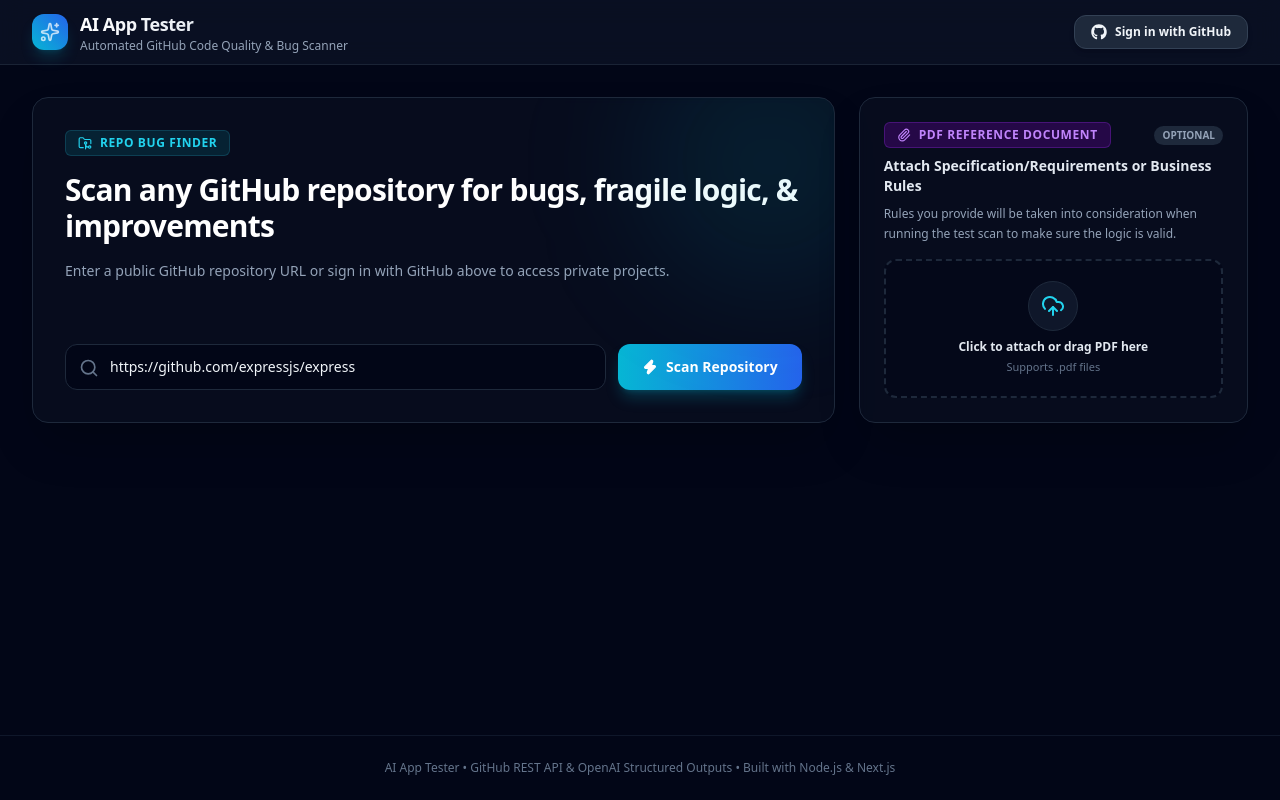
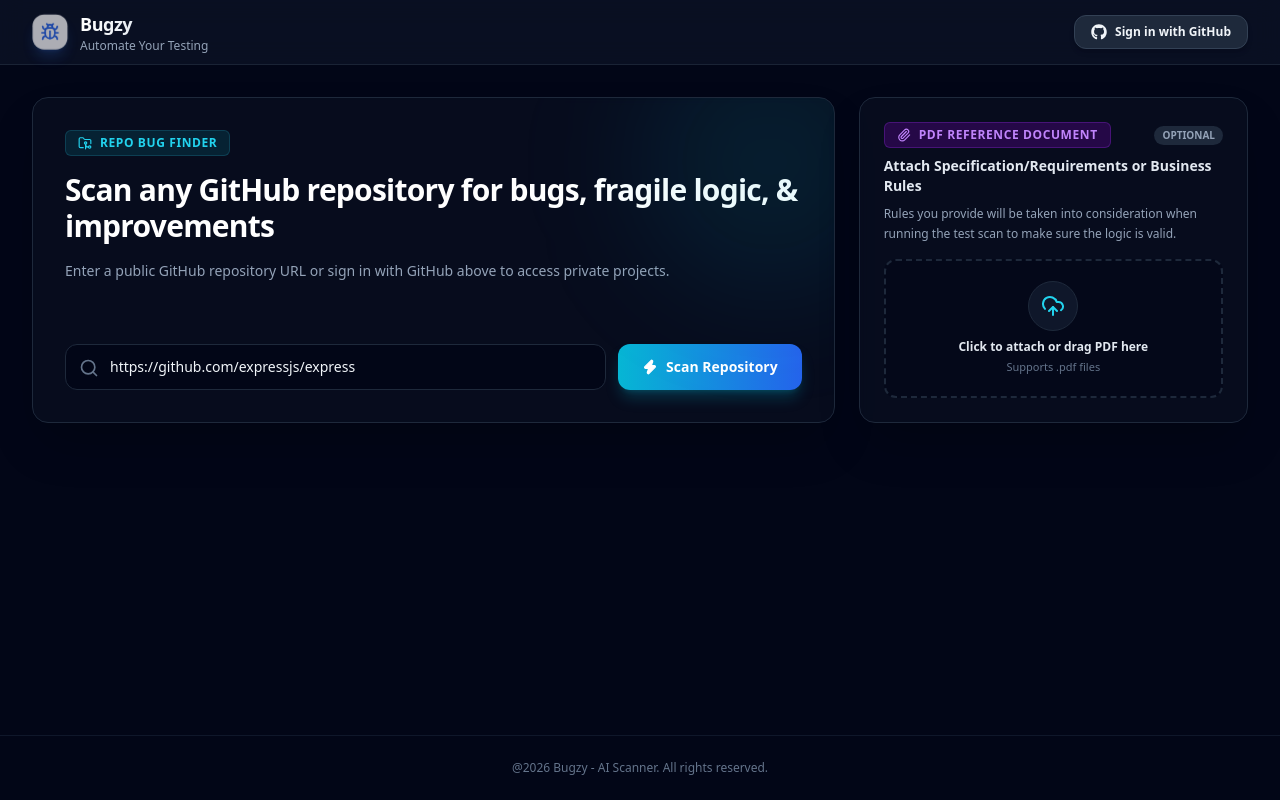
Before and after one commit to nikopeiris/Ai-scanner, a Next.js app in the folder client/: page / in a window 1280 px wide. Built offline with nearby package versions, Linux system fonts and the light colour scheme.

Commit message:
changed named and some prompt fixing

```diff
--- a/client/app/globals.css
+++ b/client/app/globals.css
@@ -41,3 +41,19 @@
   scrollbar-width: thin;
   scrollbar-color: #1e293b #090d16;
 }
+
+/* Custom Slow Pulse Animation */
+@keyframes pulseSlow {
+  0%, 100% {
+    opacity: 1;
+    transform: scale(1);
+  }
+  50% {
+    opacity: 0.65;
+    transform: scale(0.97);
+  }
+}
+
+.animate-pulse-slow {
+  animation: pulseSlow 3.5s cubic-bezier(0.4, 0, 0.6, 1) infinite;
+}
--- a/client/app/layout.js
+++ b/client/app/layout.js
@@ -1,7 +1,7 @@
 import "./globals.css";
 
 export const metadata = {
-  title: "AI App Tester - GitHub Repository Inspector",
+  title: "Bugzy - GitHub Repository Inspector",
   description: "Automated static analysis, bug detection, and code improvement scanner powered by AI.",
 };
 
--- a/client/app/page.js
+++ b/client/app/page.js
@@ -33,6 +33,7 @@
   Wrench,
   Flame,
   Activity,
+  Bug,
 } from "lucide-react";
 import { FaGithub as Github } from "react-icons/fa";
 
@@ -285,7 +286,6 @@
 
   const scanSpecificRepo = (repoObj) => {
     setRepoUrl(repoObj.htmlUrl);
-    runScan({ repoUrl: repoObj.htmlUrl, owner: repoObj.owner, repo: repoObj.name });
   };
 
   const startScanFromForm = (e) => {
@@ -308,7 +308,7 @@
       eventSource.addEventListener("connected", () => {
         setProgressLogs((prev) => [
           ...prev,
-          { timestamp: new Date().toLocaleTimeString(), message: "📡 SSE Stream Connected", type: "system" },
+          { timestamp: new Date().toLocaleTimeString(), message: "📡 Server Connected", type: "system" },
         ]);
       });
 
@@ -344,7 +344,7 @@
           ...prev,
           {
             timestamp: new Date().toLocaleTimeString(),
-            message: `📄 Parsing attached PDF '${pdfFile.name}' via /api/upload-pdf...`,
+            message: `📄 Parsing attached PDF '${pdfFile.name}'`,
             type: "system",
           },
         ]);
@@ -369,7 +369,7 @@
           ...prev,
           {
             timestamp: new Date().toLocaleTimeString(),
-            message: `✅ PDF text parsed successfully (${pdfContextText.length} characters attached as context)`,
+            message: `✅ PDF text parsed successfully context`,
             type: "info",
           },
         ]);
@@ -416,14 +416,14 @@
       <header className="border-b border-slate-800/80 bg-slate-900/60 backdrop-blur-md sticky top-0 z-50">
         <div className="max-w-7xl mx-auto px-4 sm:px-6 lg:px-8 h-16 flex items-center justify-between">
           <div className="flex items-center space-x-3">
-            <div className="p-2 rounded-xl bg-gradient-to-tr from-cyan-500 to-blue-600 text-white shadow-lg shadow-cyan-500/20">
-              <Sparkles className="w-5 h-5 animate-pulse" />
+            <div className="p-2 rounded-xl bg-white text-blue-600 shadow-lg shadow-blue-500/30 animate-pulse-slow flex items-center justify-center">
+              <Bug className="w-5 h-5" />
             </div>
             <div>
               <h1 className="font-bold text-lg tracking-tight bg-gradient-to-r from-white via-slate-200 to-slate-400 bg-clip-text text-transparent">
-                AI App Tester
+                Bugzy
               </h1>
-              <p className="text-xs text-slate-400">Automated GitHub Code Quality & Bug Scanner</p>
+              <p className="text-xs text-slate-400">Automate Your Testing</p>
             </div>
           </div>
 
@@ -680,7 +680,7 @@
             <div className="bg-slate-900 px-4 py-3 border-b border-slate-800 flex items-center justify-between">
               <div className="flex items-center space-x-2">
                 <Terminal className="w-4 h-4 text-cyan-400" />
-                <span className="text-xs font-mono font-medium text-slate-300">Live SSE Telemetry Stream</span>
+                <span className="text-xs font-mono font-medium text-slate-300">Live Updates</span>
               </div>
               <div className="flex items-center space-x-3">
                 <span className="text-xs font-mono text-cyan-400 font-semibold">{progressPercent}%</span>
@@ -774,8 +774,7 @@
                     <span className="text-xs font-semibold uppercase tracking-wider text-slate-400 mb-1">Quality Score</span>
                     <div className="relative flex items-center justify-center">
                       <span
-                        className={`text-4xl font-extrabold tracking-tight ${
-                          numericRating >= 80
+                        className={`text-4xl font-extrabold tracking-tight ${numericRating >= 80
                           ? "text-emerald-400"
                           : numericRating >= 60
                             ? "text-amber-400"
@@ -787,8 +786,7 @@
                       <span className="text-xs font-bold text-slate-500 ml-0.5 mt-2">/100</span>
                     </div>
                     <span
-                      className={`text-[11px] font-bold mt-1 px-2.5 py-0.5 rounded-full ${
-                        numericRating >= 80
+                      className={`text-[11px] font-bold mt-1 px-2.5 py-0.5 rounded-full ${numericRating >= 80
                         ? "bg-emerald-500/10 text-emerald-400 border border-emerald-500/20"
                         : numericRating >= 60
                           ? "bg-amber-500/10 text-amber-400 border border-amber-500/20"
@@ -805,8 +803,7 @@
               <div className="flex border-b border-slate-800 space-x-2 sm:space-x-4">
                 <button
                   onClick={() => setMainReportTab("overall")}
-                  className={`px-5 py-3.5 text-sm font-bold border-b-2 transition-all flex items-center gap-2 cursor-pointer ${
-                    mainReportTab === "overall"
+                  className={`px-5 py-3.5 text-sm font-bold border-b-2 transition-all flex items-center gap-2 cursor-pointer ${mainReportTab === "overall"
                     ? "border-cyan-500 text-cyan-400 bg-cyan-500/5 shadow-sm"
                     : "border-transparent text-slate-400 hover:text-slate-200 hover:bg-slate-900/40"
                     }`}
@@ -817,8 +814,7 @@
 
                 <button
                   onClick={() => setMainReportTab("deep")}
-                  className={`px-5 py-3.5 text-sm font-bold border-b-2 transition-all flex items-center gap-2 cursor-pointer ${
-                    mainReportTab === "deep"
+                  className={`px-5 py-3.5 text-sm font-bold border-b-2 transition-all flex items-center gap-2 cursor-pointer ${mainReportTab === "deep"
                     ? "border-cyan-500 text-cyan-400 bg-cyan-500/5 shadow-sm"
                     : "border-transparent text-slate-400 hover:text-slate-200 hover:bg-slate-900/40"
                     }`}
@@ -1001,8 +997,7 @@
                             return (
                               <div
                                 key={idx}
-                                className={`p-3 rounded-xl border flex items-center justify-between gap-3 transition-all ${
-                                  isHighRisk
+                                className={`p-3 rounded-xl border flex items-center justify-between gap-3 transition-all ${isHighRisk
                                   ? "bg-rose-950/20 border-rose-900/40 hover:border-rose-700/60"
                                   : stats.fragile > 0
                                     ? "bg-amber-950/20 border-amber-900/40 hover:border-amber-700/60"
@@ -1011,8 +1006,7 @@
                               >
                                 <div className="flex items-center gap-2 overflow-hidden">
                                   <Code2
-                                    className={`w-4 h-4 flex-shrink-0 ${
-                                      isHighRisk ? "text-rose-400" : stats.fragile > 0 ? "text-amber-400" : "text-cyan-400"
+                                    className={`w-4 h-4 flex-shrink-0 ${isHighRisk ? "text-rose-400" : stats.fragile > 0 ? "text-amber-400" : "text-cyan-400"
                                       }`}
                                   />
                                   <span className="text-xs font-mono font-medium text-slate-200 truncate" title={filePath}>
@@ -1054,8 +1048,7 @@
                   <div className="flex flex-wrap items-center gap-3 bg-slate-950/80 p-2 rounded-xl border border-slate-800">
                     <button
                       onClick={() => setDeepCategory("criticalBugs")}
-                      className={`px-4 py-2.5 rounded-lg text-xs font-bold transition-all flex items-center gap-2 cursor-pointer ${
-                        deepCategory === "criticalBugs"
+                      className={`px-4 py-2.5 rounded-lg text-xs font-bold transition-all flex items-center gap-2 cursor-pointer ${deepCategory === "criticalBugs"
                         ? "bg-rose-500/20 text-rose-300 border border-rose-500/40 shadow-md"
                         : "text-slate-400 hover:text-slate-200 hover:bg-slate-900"
                         }`}
@@ -1069,8 +1062,7 @@
 
                     <button
                       onClick={() => setDeepCategory("fragileLogic")}
-                      className={`px-4 py-2.5 rounded-lg text-xs font-bold transition-all flex items-center gap-2 cursor-pointer ${
-                        deepCategory === "fragileLogic"
+                      className={`px-4 py-2.5 rounded-lg text-xs font-bold transition-all flex items-center gap-2 cursor-pointer ${deepCategory === "fragileLogic"
                         ? "bg-amber-500/20 text-amber-300 border border-amber-500/40 shadow-md"
                         : "text-slate-400 hover:text-slate-200 hover:bg-slate-900"
                         }`}
@@ -1084,8 +1076,7 @@
 
                     <button
                       onClick={() => setDeepCategory("maintainabilitySuggestions")}
-                      className={`px-4 py-2.5 rounded-lg text-xs font-bold transition-all flex items-center gap-2 cursor-pointer ${
-                        deepCategory === "maintainabilitySuggestions"
+                      className={`px-4 py-2.5 rounded-lg text-xs font-bold transition-all flex items-center gap-2 cursor-pointer ${deepCategory === "maintainabilitySuggestions"
                         ? "bg-cyan-500/20 text-cyan-300 border border-cyan-500/40 shadow-md"
                         : "text-slate-400 hover:text-slate-200 hover:bg-slate-900"
                         }`}
@@ -1461,7 +1452,7 @@
 
       {/* Footer */}
       <footer className="border-t border-slate-900 py-6 mt-12 text-center text-xs text-slate-500">
-        AI App Tester &bull; GitHub REST API & OpenAI Structured Outputs &bull; Built with Node.js & Next.js
+        @2026 Bugzy - AI Scanner. All rights reserved.
       </footer>
     </div>
   );
```
Also changed, not shown: 1 other file (tests, documents, lock files or other folders). Lines whose indentation alone changed are shown as unchanged.
